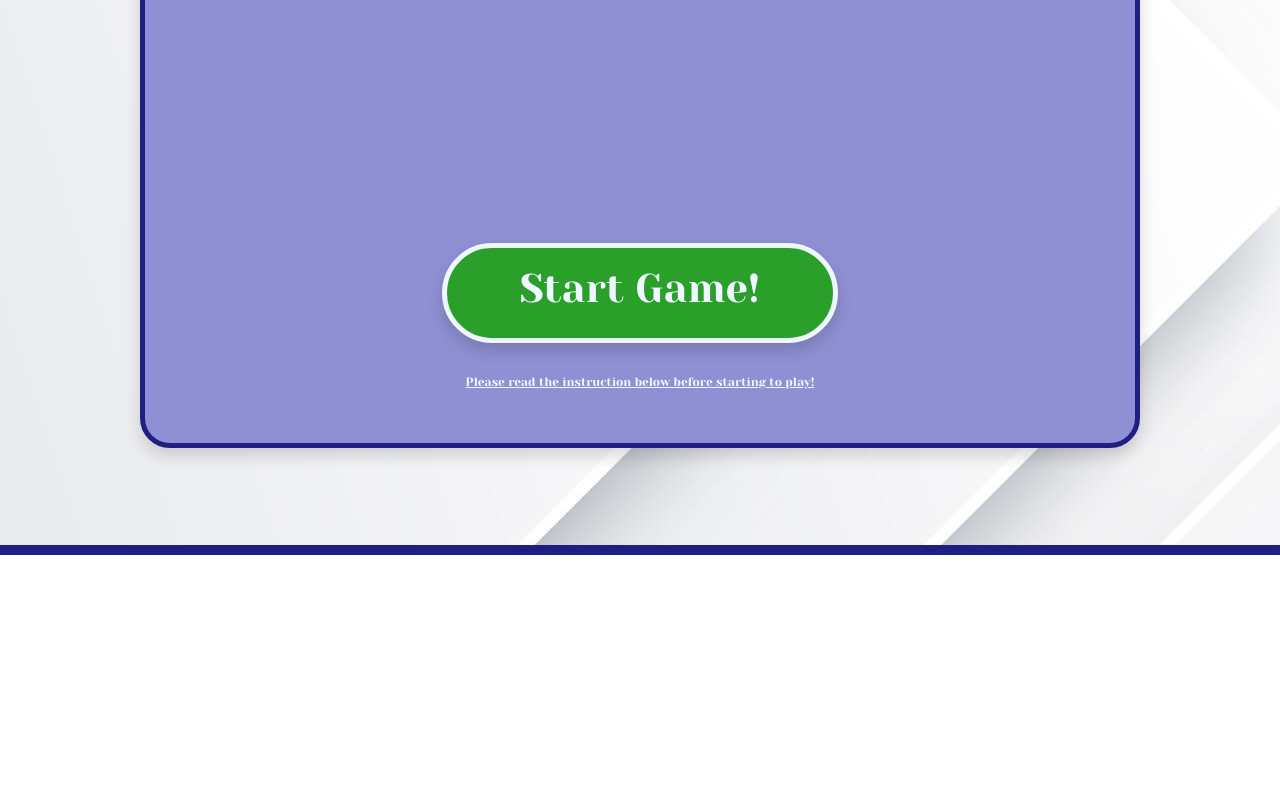
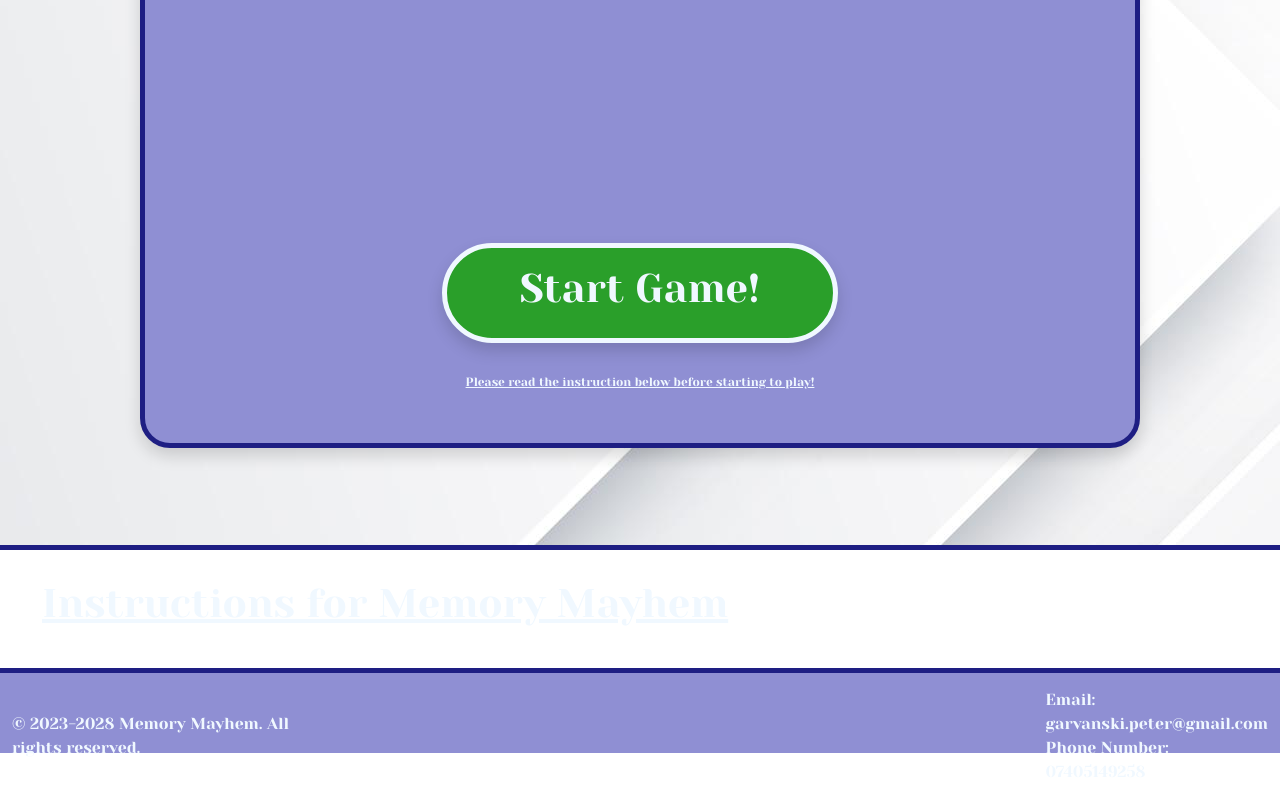
Before and after one commit to PeterGarvanski/Memory-Mayhem, a plain HTML site: page index.html in a window 1280 px wide. Shown: the part 1205-2005 px from the top of the page. Before the commit the page ends 1760 px from the top, so only its background shows below. Drawn offline with nearby package versions, Linux system fonts and the light colour scheme.

Commit message:
feat: created the footer

```diff
--- a/index.html
+++ b/index.html
@@ -90,7 +90,23 @@
             </div>
         </div>
     </section>
-    <section id="instructions"></section>
+    <section id="instructions">
+        <div class="container-fluid">
+            <div class="row">
+                <div class="col-sm-12">
+                    <h1 class="title">Instructions for Memory Mayhem</h1>
+                </div>
+            </div>
+    </section>
+    <section id="footer">
+        <div class="container-fluid">
+            <div class="row">
+                <div class="center seperate">
+                    <p class="footer-text">© 2023-2028 Memory Mayhem. All rights reserved.</p>
+                    <p class="footer-text">Email: garvanski.peter@gmail.com<br>Phone Number: 07405149258</p>
+                </div>
+            </div>
+    </section>
     <script type="text/javascript" src="assets/javascript/script.js"></script>
 </body>
 </html>
```
